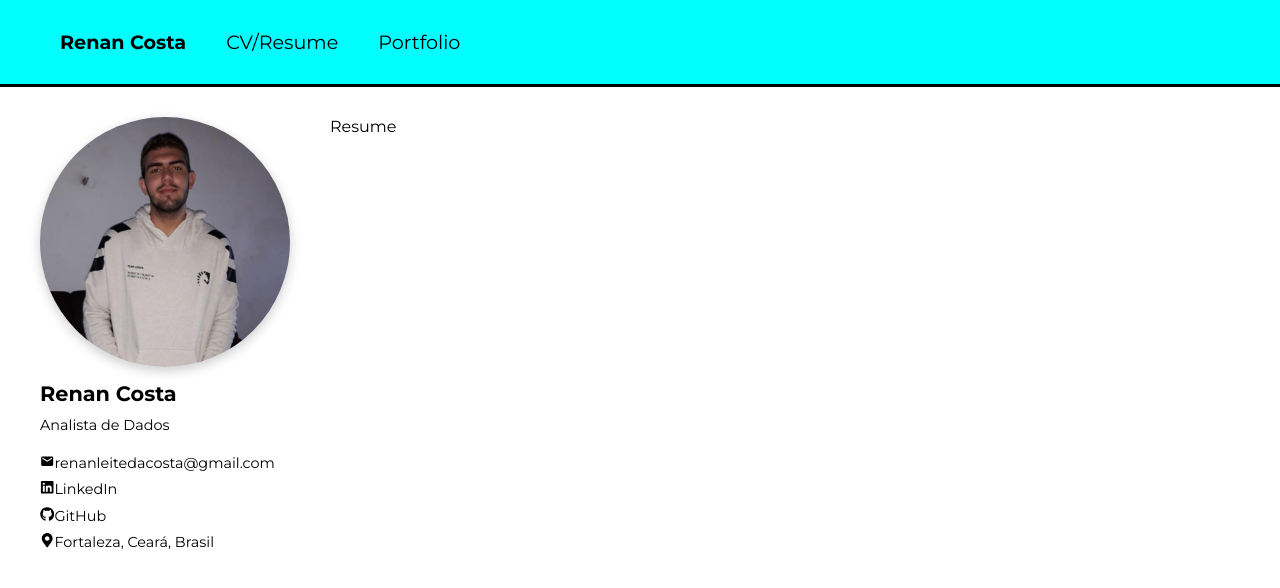
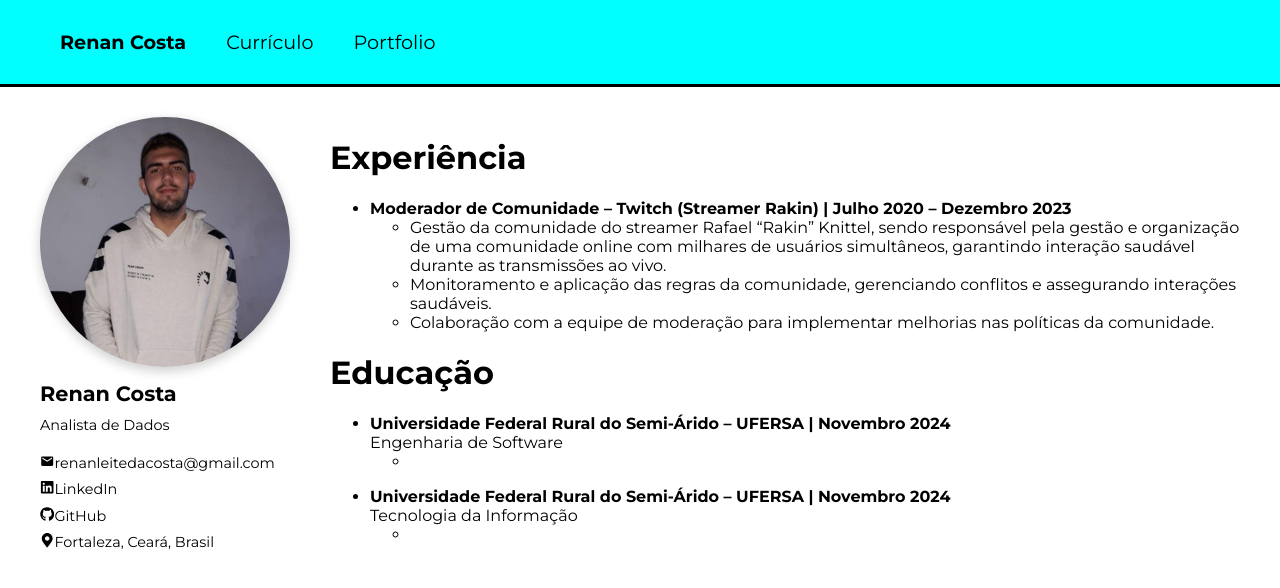
Before and after one commit to RenanCosta2/renancosta2.github.io, a React (Create React App) app: page /resume in a window 1280 px wide. Shown: the top 588 px of the page. Built offline with nearby package versions, Linux system fonts and the light colour scheme.

Commit message:
feat: iniciando página de currículo

```diff
--- a/src/components/Header.tsx
+++ b/src/components/Header.tsx
@@ -8,7 +8,7 @@ export function Header() {
       <nav>
         <div className='container'>
           <Link to="/" className='nav-profile nav-item'>Renan Costa</Link>
-          <Link to="/resume" className='nav-item'>CV/Resume</Link>
+          <Link to="/resume" className='nav-item'>Currículo</Link>
           <Link to="/portfolio" className='nav-item'>Portfolio</Link>
         </div>
       </nav>
--- a/src/components/Resume.tsx
+++ b/src/components/Resume.tsx
@@ -3,7 +3,50 @@ import React from 'react';
 export function Resume() {
   return (
     <div>
-      Resume
+      <h1 className='title'>Experiência</h1>
+
+      <div className='content'>
+        <ul>
+          <li>
+            <strong>Moderador de Comunidade – Twitch (Streamer Rakin) | Julho 2020 – Dezembro 2023</strong>
+            <ul>
+              <li>
+                Gestão da comunidade do streamer Rafael “Rakin” Knittel, sendo responsável pela gestão e organização de uma comunidade online com milhares de usuários simultâneos, garantindo interação saudável durante as transmissões ao vivo.
+              </li>
+              <li>
+                Monitoramento e aplicação das regras da comunidade, gerenciando conflitos e assegurando interações saudáveis.
+              </li>
+              <li>
+              Colaboração com a equipe de moderação para implementar melhorias nas políticas da comunidade.
+              </li>
+            </ul>
+          </li>
+        </ul>
+      </div>
+
+      <h1 className='title'>Educação</h1>
+
+      <div className='content'>
+        <ul>
+          <li>
+            <strong>Universidade Federal Rural do Semi-Árido – UFERSA | Novembro 2024</strong> <br />
+            Engenharia de Software
+          </li>
+          <ul>
+            <li></li>
+          </ul>
+        </ul>
+
+        <ul>
+          <li>
+            <strong>Universidade Federal Rural do Semi-Árido – UFERSA | Novembro 2024</strong> <br />
+            Tecnologia da Informação
+          </li>
+          <ul>
+            <li></li>
+          </ul>
+        </ul>
+      </div>
     </div>
   );
 }
```
